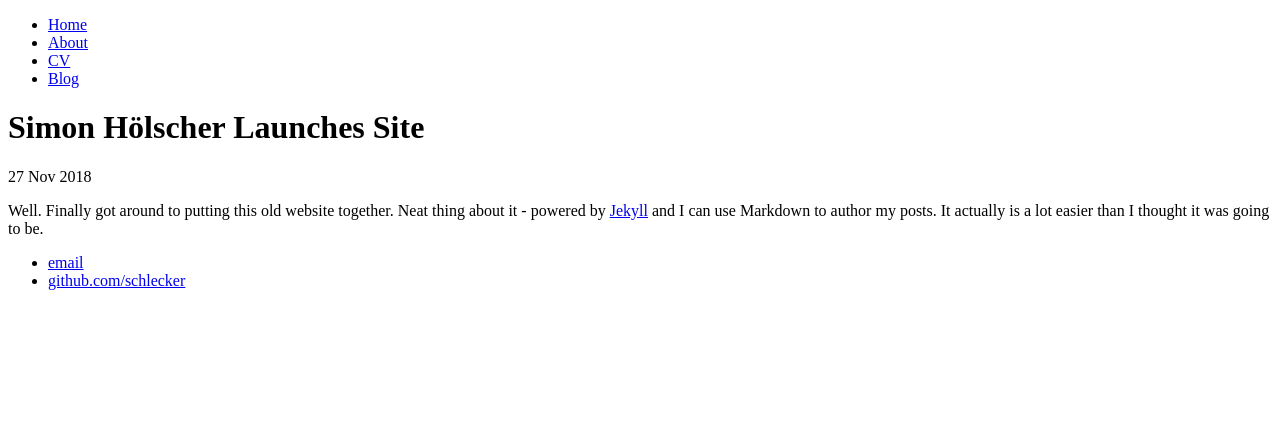
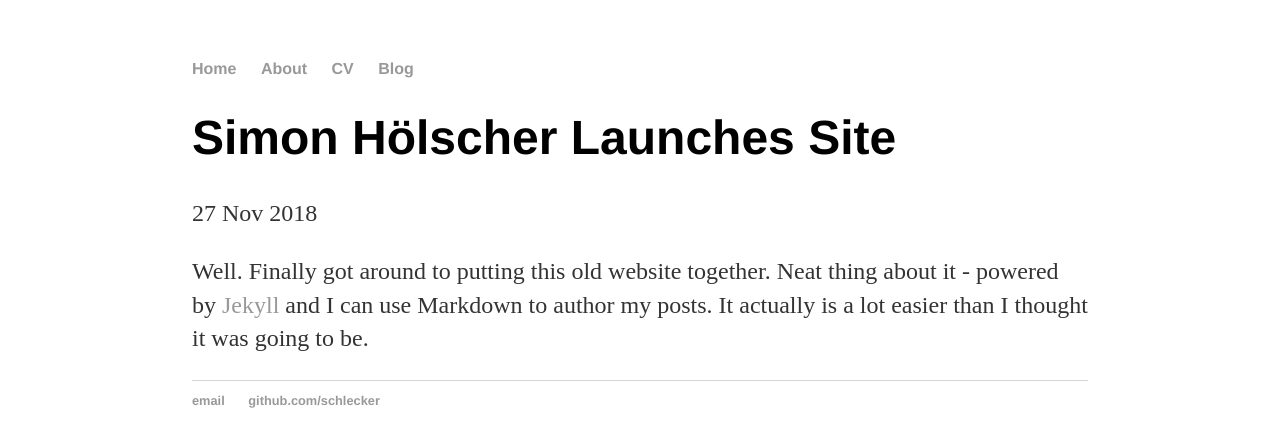
Before and after one commit to hoelscher-berlin/schlecker.github.io, a Jekyll site: the page built from _posts/2018-11-27-first-jekyll-steps.md, in a window 1280 px wide. Shown: the top 447 px of the page. Built offline with Jekyll 4.4.1, drawn with Linux system fonts in a browser that asks for light colours.

Commit message:
Update default.html

```diff
--- a/_layouts/default.html
+++ b/_layouts/default.html
@@ -3,7 +3,7 @@
 		<head>
 			<title>{{ page.title }}</title>
 			<!-- link to main stylesheet -->
-			<link rel="stylesheet" type="text/css" href="/css/main.css">
+			<link rel="stylesheet" type="text/css" href="{{ site.baseurl }}/main.css">
 		</head>
 		<body>
 			<nav>
```
